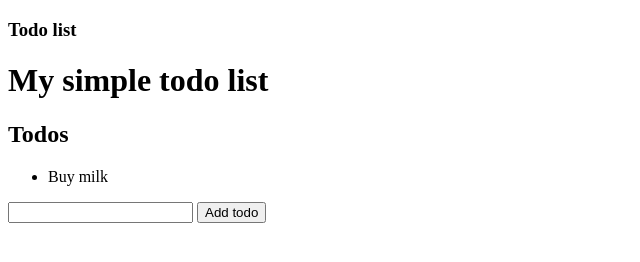
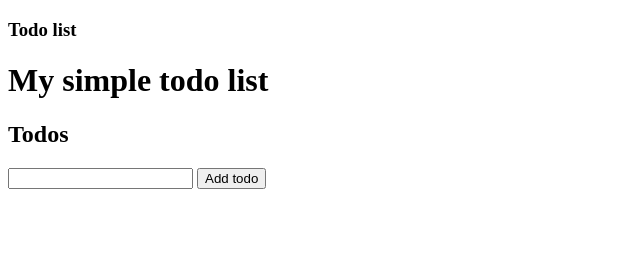
Before and after one commit to janDerfler/TodoList, a plain HTML site: page index.html in a window 1280 px wide. Shown: the whole page, without its empty margins (0-640 px from the left). Drawn offline with nearby package versions, Linux system fonts and the light colour scheme.

Commit message:
Update index.html

```diff
--- a/index.html
+++ b/index.html
@@ -10,7 +10,6 @@
     <h1>My simple todo list</h1>
     <h2>Todos</h2>
     <ul>
-        <li>Buy milk</li>
     </ul>
     <form action="">
         <input type="text">
```
